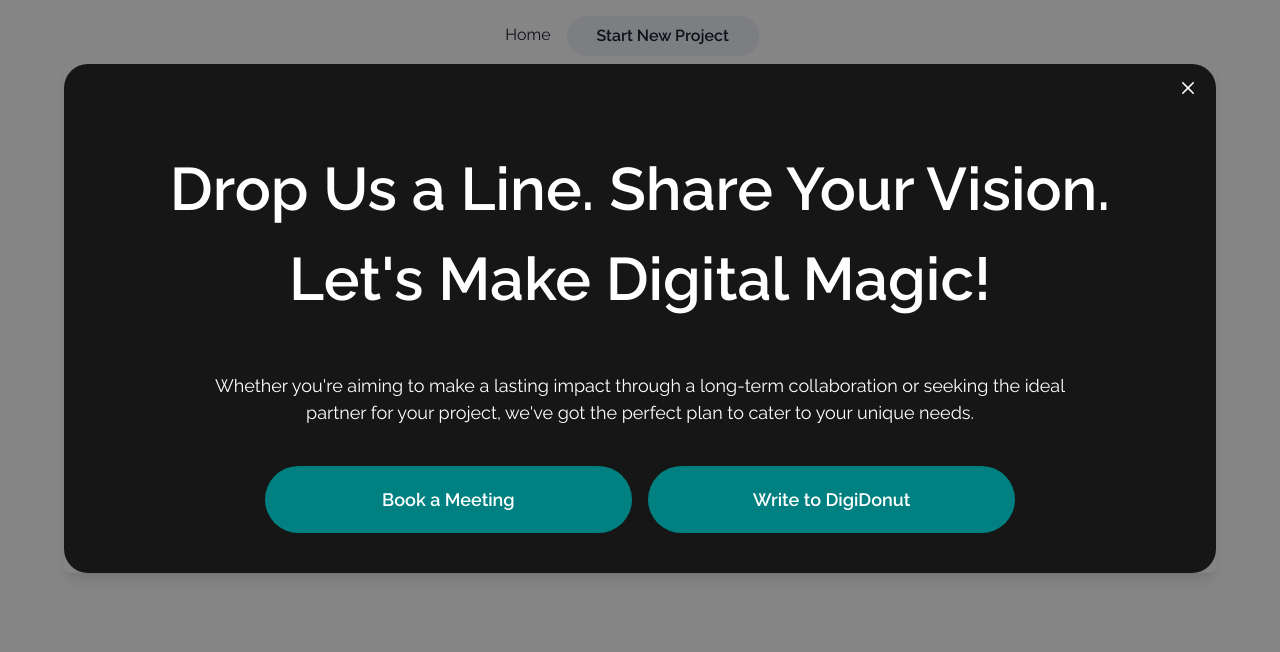
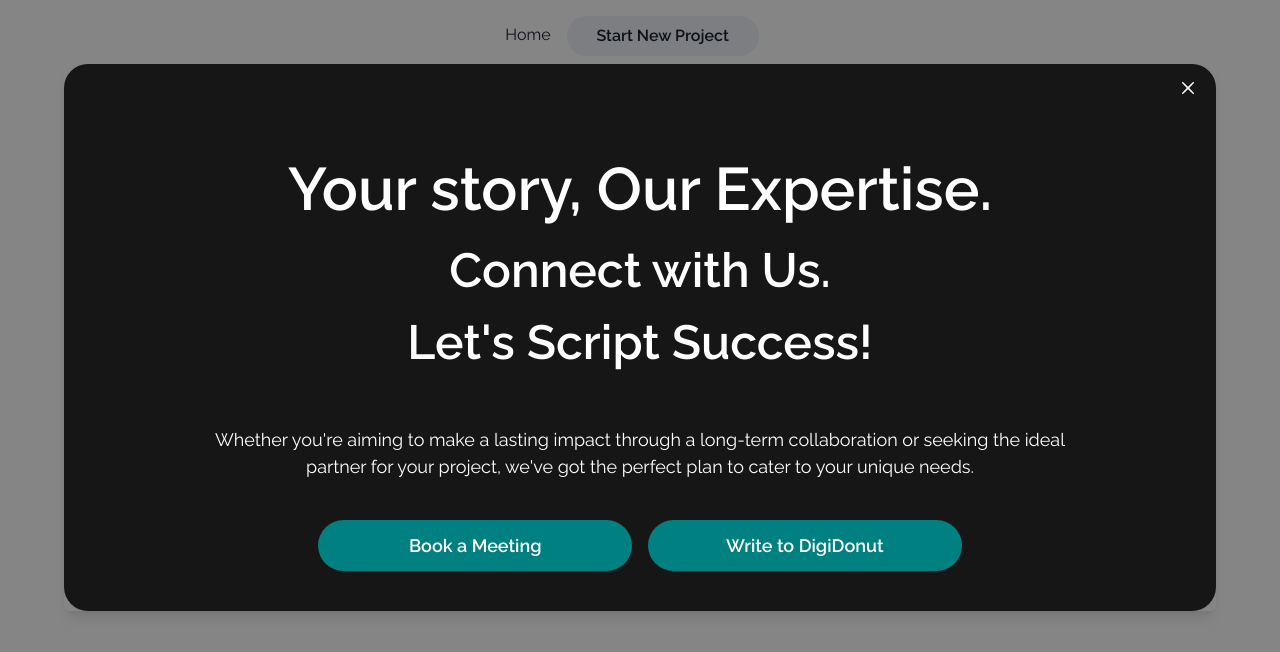
Before and after one commit to optimusinhisprime/digidonut, a React (Create React App) app: page / in a window 1280 px wide. Both pictures are taken after a click on the button "Start New Project". Shown: the top 652 px of the page. Built offline with nearby package versions, Linux system fonts and the light colour scheme; a web font is replaced by a local one.

Commit message:
Change contact us modal head line

```diff
--- a/src/components/Navbar/ContactUsButton.tsx
+++ b/src/components/Navbar/ContactUsButton.tsx
@@ -52,10 +52,13 @@ export default function ContactUsButton() {
             >
               <Flex p={["4", "10"]} textAlign="center" direction="column">
                 <Text fontWeight="semibold" fontSize={["3xl", "6xl"]}>
-                  Drop Us a Line. Share Your Vision.
+                  Your story, Our Expertise.
                 </Text>
-                <Text fontWeight="semibold" fontSize={["3xl", "6xl"]}>
-                  Let&apos;s Make Digital Magic!
+                <Text fontWeight="semibold" fontSize={["3xl", "5xl"]}>
+                  Connect with Us.
+                </Text>
+                <Text fontWeight="semibold" fontSize={["3xl", "5xl"]}>
+                  Let&apos;s Script Success!
                 </Text>
               </Flex>
 
@@ -67,7 +70,7 @@ export default function ContactUsButton() {
               </Text>
 
               <Stack
-                w={["100%", "70%"]}
+                w={["100%", "60%"]}
                 mt="10"
                 spacing={4}
                 direction="row"
@@ -83,7 +86,7 @@ export default function ContactUsButton() {
                   fontSize={["sm", "lg"]}
                   fontWeight={["light", "semibold"]}
                   w="100%"
-                  p={["2", "5"]}
+                  p={["2", "3"]}
                   isExternal
                   bgColor="teal"
                   textAlign="center"
@@ -101,7 +104,7 @@ export default function ContactUsButton() {
                   fontSize={["sm", "lg"]}
                   fontWeight={["light", "semibold"]}
                   w="100%"
-                  p={["2", "5"]}
+                  p={["2", "3"]}
                   bgColor="teal"
                   textAlign="center"
                   to="/contact-us"
```
